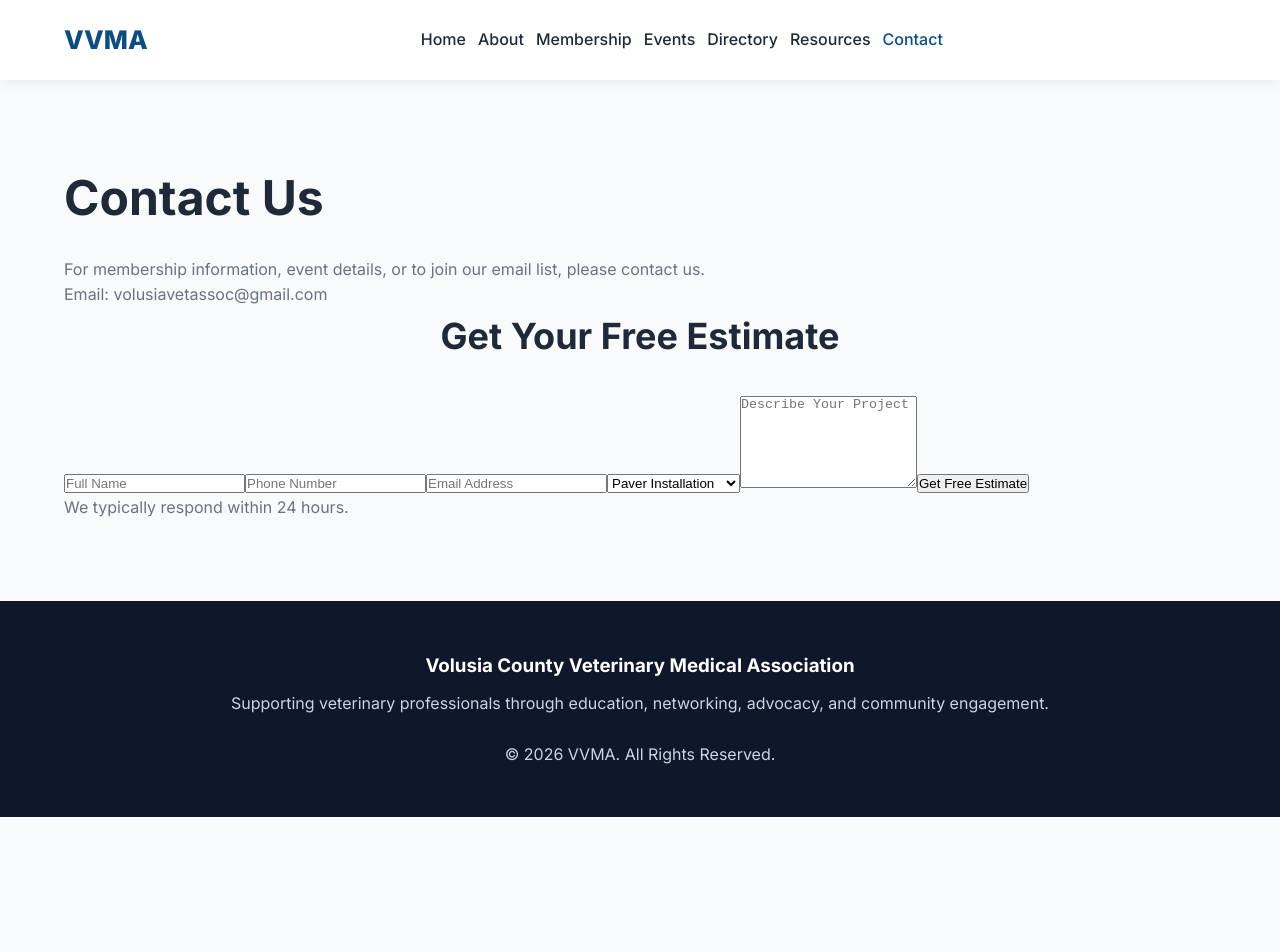
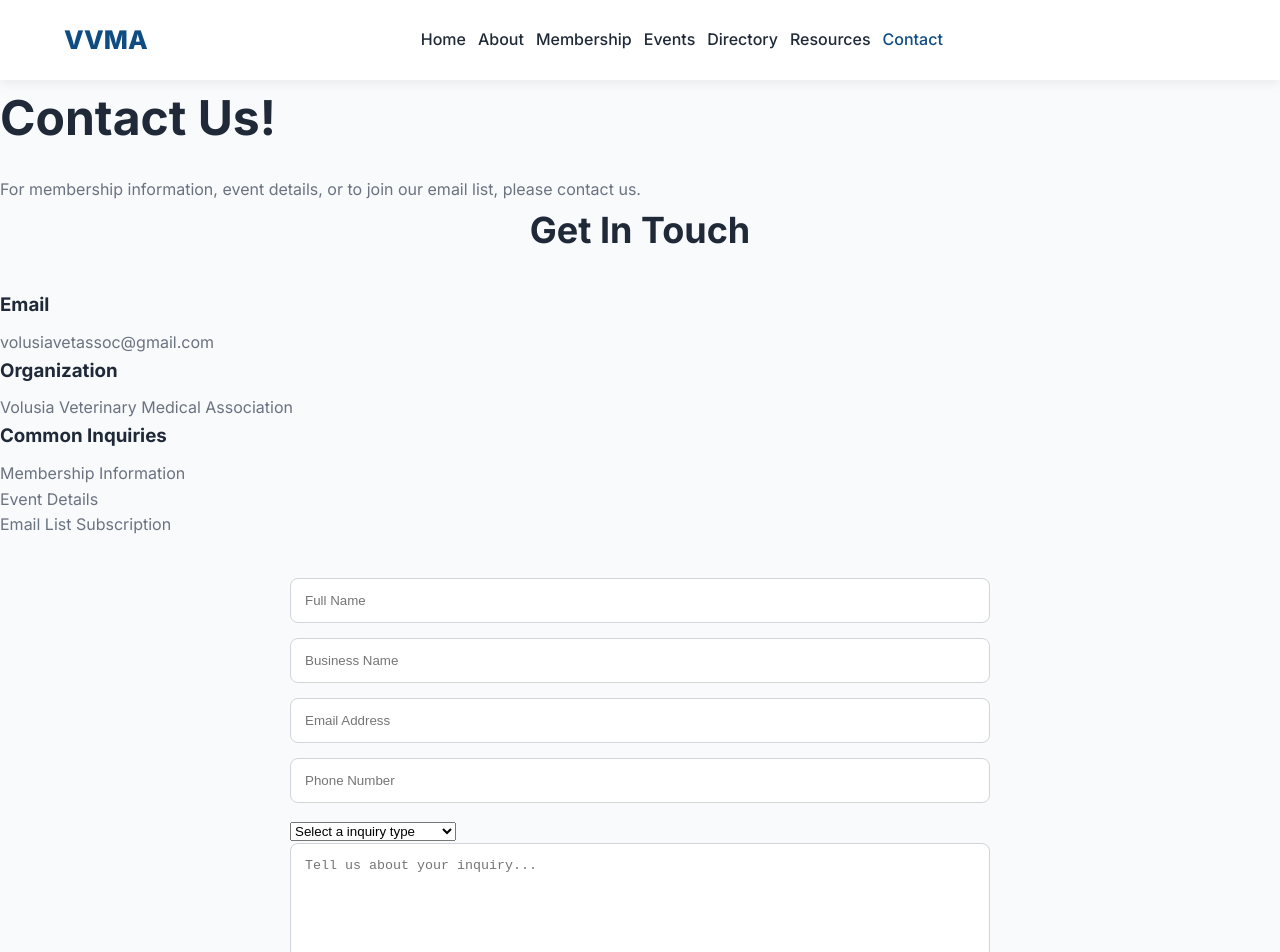
Before and after one commit to WevinKolfe/VolusiaCountyVeterinaryAssociation, a React (Vite) app: page /contact in a window 1280 px wide. Shown: the top 952 px of the page. Before the commit the page ends 817 px from the top, so only its background shows below. Built offline with nearby package versions, Linux system fonts and the light colour scheme.

Commit message:
updated contact form

```diff
--- a/src/pages/ContactPage.jsx
+++ b/src/pages/ContactPage.jsx
@@ -1,22 +1,143 @@
-import ContactForm from "../components/ContactForm";
+// import ContactForm from "../components/ContactForm";
 
-function ContactPage() {
+function Contact() {
   return (
-    <div className="container page">
-      <h1>Contact Us</h1>
+    <div className="contact-page">
+
+      <div className="contact-hero">
+        <h1>Contact Us!</h1>
 
         <p>
           For membership information, event details,
           or to join our email list, please contact us.
         </p>
+      </div>
 
+      <div className="contact-container">
+
+        <div className="contact-info">
+
+          <h2>Get In Touch</h2>
+
+          <div className="contact-item">
+            <h3>Email</h3>
+            <p>volusiavetassoc@gmail.com</p>
+          </div>
+
+          <div className="contact-item">
+            <h3>Organization</h3>
+            <p>Volusia Veterinary Medical Association</p>
+          </div>
+
+          <div className="contact-item">
+            <h3>Common Inquiries</h3>
             <p>
-        Email:
-        volusiavetassoc@gmail.com
+              Membership Information
+              <br />
+              Event Details
+              <br />
+              Email List Subscription
             </p>
+          </div>
 
-      <ContactForm />
+        </div>
+
+        <form className="contact-form" action="https://api.web3forms.com/submit" method="POST">
+
+          <input
+            type="hidden"
+            name="access_key"
+            //value="4043aafa-87d1-42d0-b551-e8e1cccafad6"
+          />
+
+          <input
+            type="hidden"
+            name="subject"
+            value="New inquiry from Volusia Veterinary Medical Association Website"
+          />
+
+          <input
+            type="hidden"
+            name="from_name"
+            value="Volusia Veterinary Medical Association Website"
+          />
+
+          <input
+            type="hidden"
+            name="redirect"
+            value="https://volusiavetassociation.org/contact/success"
+          />
+
+          <input
+            type="text"
+            name="name"
+            placeholder="Full Name"
+            required
+          />
+
+          <input
+            type="text"
+            name="business"
+            placeholder="Business Name"
+            required
+          />
+
+          <input
+            type="email"
+            name="email"
+            placeholder="Email Address"
+            required
+          />
+
+          <input
+            type="tel"
+            name="phone"
+            placeholder="Phone Number"
+          />
+
+          <select
+            name="Inquiry Type"
+            required
+          >
+            <option value="">
+              Select a inquiry type
+            </option>
+
+            <option>
+              Membership Information
+            </option>
+
+            <option>
+              Event Details
+            </option>
+
+            <option>
+              Email List Subscription
+            </option>
+
+            <option>
+              Other
+            </option>
+
+          </select>
+
+          <textarea
+            name="message"
+            rows="6"
+            placeholder="Tell us about your inquiry..."
+            required
+          ></textarea>
+
+          <button type="submit">
+            Submit Inquiry
+          </button>
+
+        </form>
+
+      </div>
+
     </div>
   );
 }
-export default ContactPage;
+
+export default Contact;
```
Lines whose indentation alone changed are shown as unchanged.
